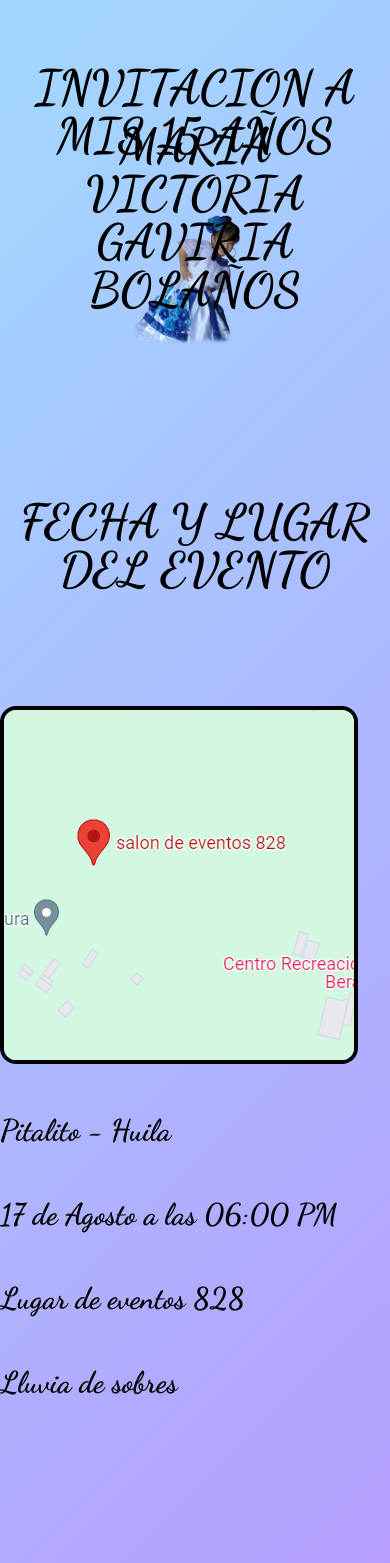
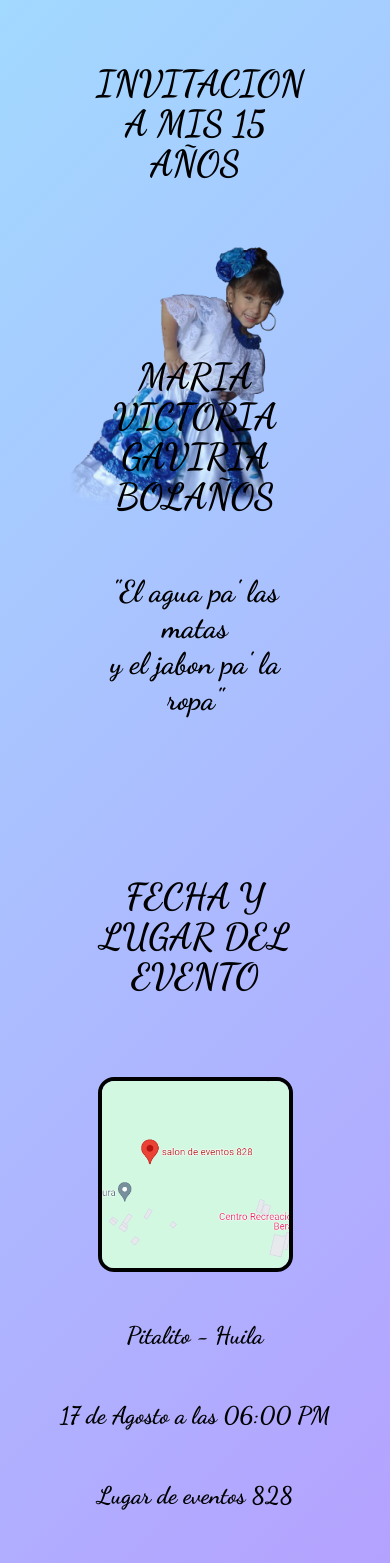
Before and after one commit to AndresG2412/cartas, a React (Vite) app: page / in a window 390 px wide. Shown: the top 1563 px of the page. Built offline with nearby package versions, Linux system fonts and the light colour scheme.

Commit message:
ajustes para celulares

```diff
--- a/src/App.jsx
+++ b/src/App.jsx
@@ -9,10 +9,10 @@ function App() {
       <div className="pt-18 pb-24 font-dancing-script">
         <Principal/>
       </div>
-      <div className="pb-36 font-dancing-script">
+      <div className="pt-4 pb-26 font-dancing-script">
         <Lugar/>
       </div>
-      <div className="pb-10 font-dancing-script">
+      <div className="pt-6 pb-10 font-dancing-script">
         <Confirmar/>
       </div>
     </>
--- a/src/pages/confirmar.jsx
+++ b/src/pages/confirmar.jsx
@@ -2,10 +2,12 @@ export default function confirmar() {
     return(
         <>
             <div className="text-center font-bold">
-                <h1 className="font-bold text-5xl text-center mt-12 mb-32">ESPERAMOS TU CONFIRMACION</h1>
-                <h1 className="my-8 text-xl">La asistencia de la confirmacion se tomara en la entrada con Nombre y Apellido</h1>
-                <h1 className="my-8 text-xl">Cada persona tendra una mesa y puesto asignado ademas de su comida incluida</h1>
-                <h1 className="my-8 text-xl">En caso de tener dudas por favor contactar en el mismo boton siguiente y/o para confirmar</h1>
+                <h1 className="font-bold mx-20 text-4xl md:text-5xl text-center mt-12 mb-32">ESPERAMOS TU CONFIRMACION</h1>
+                <div className="mx-20">
+                    <h1 className="my-8 text-xl">La asistencia de la confirmacion se tomara en la entrada con Nombre y Apellido</h1>
+                    <h1 className="my-8 text-xl">Cada persona tendra una mesa y puesto asignado ademas de su comida incluida</h1>
+                    <h1 className="my-8 text-xl">En caso de tener dudas por favor contactar en el mismo boton siguiente y/o para confirmar</h1>
+                </div>
                     <button
                     class="border-[3px] border-black my-24 px-8 z-30 py-4 bg-blue-400 rounded-md text-white relative font-semibold font-sans after:-z-20 after:absolute after:h-1 after:w-1 after:bg-blue-800 after:left-5 overflow-hidden after:bottom-0 after:translate-y-full after:rounded-md after:hover:scale-[300] after:hover:transition-all after:hover:duration-700 after:transition-all after:duration-700 transition-all duration-700 [text-shadow:3px_3px_2px_#121212;] hover:[text-shadow:2px_2px_2px_#121212] text-2xl"
                     >
--- a/src/pages/lugar.jsx
+++ b/src/pages/lugar.jsx
@@ -3,16 +3,16 @@ import centro from "../imgs/lugar.png";
 export default function Lugar() {
     return (
         <>
-            <h1 className="font-bold text-5xl text-center mt-12 mb-28">FECHA Y LUGAR DEL EVENTO</h1>
-            <div className="md:flex mb-24 justify-center">
-                <a href="https://maps.app.goo.gl/SGqs9NUgvuU49Vw26" target="_blank" rel="noopener noreferrer">
-                    <img src={centro} alt="img_lugar" className="border-4 border-black rounded-2xl cursor-pointer"/>
+            <h1 className="font-bold text-4xl mx-24 md:text-5xl text-center mt-12 mb-20 md:mb-28">FECHA Y LUGAR DEL EVENTO</h1>
+            <div className="md:flex mb-24 justify-center text-center">
+                <a href="https://maps.app.goo.gl/SGqs9NUgvuU49Vw26" target="_blank" rel="noopener noreferrer" className="flex justify-center w-full">
+                    <img src={centro} alt="img_lugar" className="border-4 border-black rounded-2xl cursor-pointer w-1/2"/>
                 </a>
                 <div className="md:ml-40">
-                    <p className="my-12 font-bold text-3xl">Pitalito - Huila</p>
-                    <p className="my-12 font-bold text-3xl">17 de Agosto a las 06:00 PM</p>
-                    <p className="my-12 font-bold text-3xl">Lugar de eventos 828</p>
-                    <p className="my-12 font-bold text-3xl">Lluvia de sobres</p>
+                    <p className="my-12 font-bold text-2xl md:text-3xl">Pitalito - Huila</p>
+                    <p className="my-12 font-bold text-2xl md:text-3xl">17 de Agosto a las 06:00 PM</p>
+                    <p className="my-12 font-bold text-2xl md:text-3xl">Lugar de eventos 828</p>
+                    <p className="my-12 font-bold text-2xl md:text-3xl">Lluvia de sobres</p>
                 </div>
             </div>
         </>
--- a/src/pages/main.jsx
+++ b/src/pages/main.jsx
@@ -1,15 +1,26 @@
-import foto from "../imgs/foto_gabi_1.png"
+import foto from "../imgs/foto_gabi_1.png";
 
-export default function main() {
-    return(
+export default function Main() {
+    return (
         <>
-            <h1 className="font-dancing-script font-bold text-5xl text-center pt-16 pb-12">INVITACION A MIS 15 AÑOS</h1>
+            <h1 className="font-dancing-script font-bold md:text-5xl text-center pt-16 pb-12 sm:hidden mx-24 text-4xl">
+            INVITACION A MIS 15 AÑOS
+            </h1>
+            <h1 className="font-dancing-script font-bold text-5xl text-center pt-16 pb-12 hidden sm:block">
+            INVITACION A MIS 15 AÑOS
+            </h1>
+
             <div className="relative flex items-center justify-center">
-            <img src={foto} alt="gabi" className="w-1/2"/>
-            <h1 className="absolute bottom-8 text-center font-bold text-5xl p-2">
-                MARIA VICTORIA GAVIRIA BOLAÑOS
-            </h1>
+                <img src={foto} alt="gabi" className="md:w-1/2"/>
+                <h1 className="absolute bottom-0 text-center font-bold text-4xl mx-20 md:text-5xl p-2">
+                    MARIA VICTORIA GAVIRIA BOLAÑOS
+                </h1>
+            </div>
+            <div className="block md:hidden text-center mt-12">
+                {/* Contenido solo visible en móviles */}
+                <p className="my- font-bold text-3xl mx-24">"El agua pa' las matas</p>
+                <p className="my- font-bold text-3xl mx-24">y el jabon pa' la ropa"</p>
             </div>
         </>
-    )
+    );
 }
```
